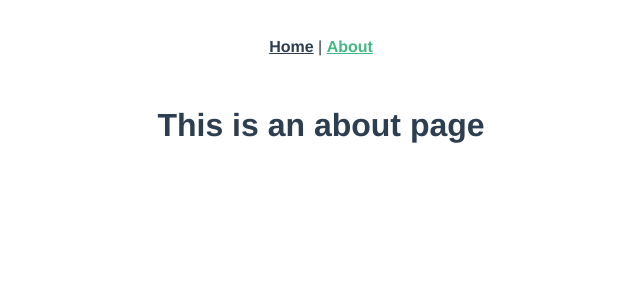
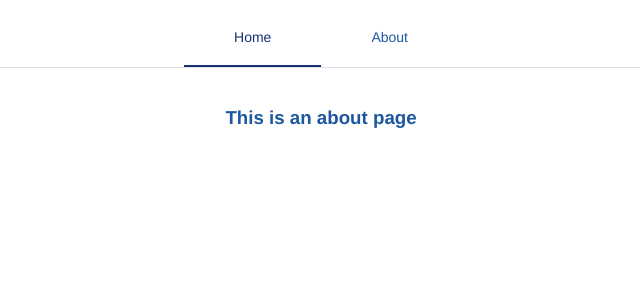
Before and after one commit to Kekto/personal-weather-app, a Vue app: page /#/about in a window 1280 px wide. Shown: the top 300 px of the page, without its empty margins (319-959 px from the left). Built offline with nearby package versions, Linux system fonts and the light colour scheme.

Commit message:
V1.1 - Realtime Clock

```diff
--- a/package.json
+++ b/package.json
@@ -9,8 +9,10 @@
   },
   "dependencies": {
     "@element-plus/icons-vue": "^2.0.10",
+    "axios": "^1.3.3",
     "core-js": "^3.8.3",
     "element-plus": "^2.2.32",
+    "pinia": "^2.0.32",
     "vue": "^3.2.13",
     "vue-router": "^4.0.3"
   },
--- a/src/App.vue
+++ b/src/App.vue
@@ -1,10 +1,28 @@
 <template>
-  <nav>
-    <router-link to="/">Home</router-link> |
-    <router-link to="/about">About</router-link>
-  </nav>
-  <router-view/>
+  <div class="common-layout">
+    <el-container>
+      <el-header>
+        <nav-bar-component/>
+      </el-header>
+      <el-container>
+        <el-aside width="100px"></el-aside>
+        <el-main>
+          <router-view/>
+        </el-main>
+        <el-aside width="100px"></el-aside>
+      </el-container>
+    </el-container>
+  </div>
 </template>
+
+<script>
+import NavBarComponent from './components/NavBarComponent.vue';
+export default {
+  components: {
+      NavBarComponent
+    }
+}
+</script>
 
 <style>
 #app {
@@ -12,7 +30,7 @@
   -webkit-font-smoothing: antialiased;
   -moz-osx-font-smoothing: grayscale;
   text-align: center;
-  color: #2c3e50;
+  color: #1e56a0;
 }
 
 nav {
@@ -21,10 +39,10 @@ nav {
 
 nav a {
   font-weight: bold;
-  color: #2c3e50;
+  color: #1e56a0;
 }
 
 nav a.router-link-exact-active {
-  color: #42b983;
+  color: #163172;
 }
 </style>
--- /dev/null
+++ b/src/components/ClockComponent.vue
@@ -0,0 +1,45 @@
+<template>
+<div class="clock">
+    <p class="date">{{ clock.date }}</p>
+    <p class="time">{{ clock.time }}</p>
+</div>
+</template>
+
+<script>
+    export default {
+    name: "ClockComponent",
+    data() {
+        return {
+            clock:{
+                time: '00:00:00',
+                date: '',
+            },
+        };
+    },
+    created(){
+        setInterval(() => {
+            this.updateTime();
+        },1000);
+    },
+    methods: {
+        updateTime(){
+            var cd = new Date();
+            this.clock.time = this.zeroPadding(cd.getHours()) + ':' + this.zeroPadding(cd.getMinutes(), 2) + ':' + this.zeroPadding(cd.getSeconds(), 2);
+        },
+        zeroPadding(num, digit) {
+            var zero = '';
+            for(var i = 0; i < digit; i++) {
+                zero += '0';
+            }
+            return (zero + num).slice(-digit);
+        }
+    },
+    };
+</script>
+
+<style>
+.clock{
+    font-size: 50px;
+    font-weight: bold;
+}
+</style>
--- a/src/components/HelloWorld.vue
+++ /dev/null
@@ -1,59 +0,0 @@
-<template>
-  <div class="hello">
-    <h1>{{ msg }}</h1>
-    <p>
-      For a guide and recipes on how to configure / customize this project,<br>
-      check out the
-      <a href="https://cli.vuejs.org" target="_blank" rel="noopener">vue-cli documentation</a>.
-    </p>
-    <h3>Installed CLI Plugins</h3>
-    <ul>
-      <li><a href="https://github.com/vuejs/vue-cli/tree/dev/packages/%40vue/cli-plugin-babel" target="_blank" rel="noopener">babel</a></li>
-      <li><a href="https://github.com/vuejs/vue-cli/tree/dev/packages/%40vue/cli-plugin-router" target="_blank" rel="noopener">router</a></li>
-      <li><a href="https://github.com/vuejs/vue-cli/tree/dev/packages/%40vue/cli-plugin-eslint" target="_blank" rel="noopener">eslint</a></li>
-    </ul>
-    <h3>Essential Links</h3>
-    <ul>
-      <li><a href="https://vuejs.org" target="_blank" rel="noopener">Core Docs</a></li>
-      <li><a href="https://forum.vuejs.org" target="_blank" rel="noopener">Forum</a></li>
-      <li><a href="https://chat.vuejs.org" target="_blank" rel="noopener">Community Chat</a></li>
-      <li><a href="https://twitter.com/vuejs" target="_blank" rel="noopener">Twitter</a></li>
-      <li><a href="https://news.vuejs.org" target="_blank" rel="noopener">News</a></li>
-    </ul>
-    <h3>Ecosystem</h3>
-    <ul>
-      <li><a href="https://router.vuejs.org" target="_blank" rel="noopener">vue-router</a></li>
-      <li><a href="https://vuex.vuejs.org" target="_blank" rel="noopener">vuex</a></li>
-      <li><a href="https://github.com/vuejs/vue-devtools#vue-devtools" target="_blank" rel="noopener">vue-devtools</a></li>
-      <li><a href="https://vue-loader.vuejs.org" target="_blank" rel="noopener">vue-loader</a></li>
-      <li><a href="https://github.com/vuejs/awesome-vue" target="_blank" rel="noopener">awesome-vue</a></li>
-    </ul>
-  </div>
-</template>
-
-<script>
-export default {
-  name: 'HelloWorld',
-  props: {
-    msg: String
-  }
-}
-</script>
-
-<!-- Add "scoped" attribute to limit CSS to this component only -->
-<style scoped>
-h3 {
-  margin: 40px 0 0;
-}
-ul {
-  list-style-type: none;
-  padding: 0;
-}
-li {
-  display: inline-block;
-  margin: 0 10px;
-}
-a {
-  color: #42b983;
-}
-</style>
--- /dev/null
+++ b/src/components/NavBarComponent.vue
@@ -0,0 +1,47 @@
+<template>
+    <el-menu
+        :default-active="activeIndex"
+        class="el-menu-demo"
+        mode="horizontal"
+        text-color="#1e56a0"
+        active-text-color="#163172">
+
+      <el-menu-item
+      v-for="(element, index) in linkBase"
+      :key="index"
+      :index="`${index+1}`">
+        <router-link class="router-link" :to="{name: element.link}">{{ element.label }}</router-link>
+      </el-menu-item>
+    </el-menu>
+
+  </template>
+
+<script>
+    export default {
+    name: "NavBarComponent",
+    data() {
+        return {
+        activeIndex: "1",
+        authorized: false,
+        linkBase: [
+            {label: 'Home', link: 'home'},
+            {label: 'About', link: 'about'},
+        ],
+        };
+    },
+    methods: {
+    },
+    };
+</script>
+
+<style scoped>
+.el-menu-demo{
+    display: flex;
+    justify-content: center;
+}
+a {
+    text-decoration: none;
+    display: flex;
+    padding: 0 30px;
+}
+</style>
--- a/src/main.js
+++ b/src/main.js
@@ -1,11 +1,15 @@
 import { createApp } from "vue";
 import App from "./App.vue";
 import router from "./router";
+import ElementPlus from "element-plus";
+import "element-plus/dist/index.css";
+import { createPinia } from "pinia";
 
 import * as ElementPlusIconsVue from "@element-plus/icons-vue";
 
 const app = createApp(App);
+const pinia = createPinia();
 for (const [key, component] of Object.entries(ElementPlusIconsVue)) {
 	app.component(key, component);
 }
-app.use(router).mount("#app");
+app.use(router).use(ElementPlus).use(pinia).mount("#app");
--- a/src/views/HomeView.vue
+++ b/src/views/HomeView.vue
@@ -1,18 +1,21 @@
 <template>
   <div class="home">
-    <img alt="Vue logo" src="../assets/logo.png">
-    <HelloWorld msg="Welcome to Your Vue.js App"/>
+    <h2>Hello! Here is the weather for today:</h2>
+    <ClockComponent/>
   </div>
 </template>
 
 <script>
 // @ is an alias to /src
-import HelloWorld from '@/components/HelloWorld.vue'
+// import HelloWorld from '@/components/HelloWorld.vue'
+import ClockComponent from '@/components/ClockComponent.vue';
+
 
 export default {
   name: 'HomeView',
   components: {
-    HelloWorld
+    ClockComponent
+
   }
 }
 </script>
```
Also changed, not shown: src/axios.js (added, +7 -0 lines), src/pinia/weather.js (added, +28 -0 lines), 2 other files (tests, documents, lock files or other folders).
